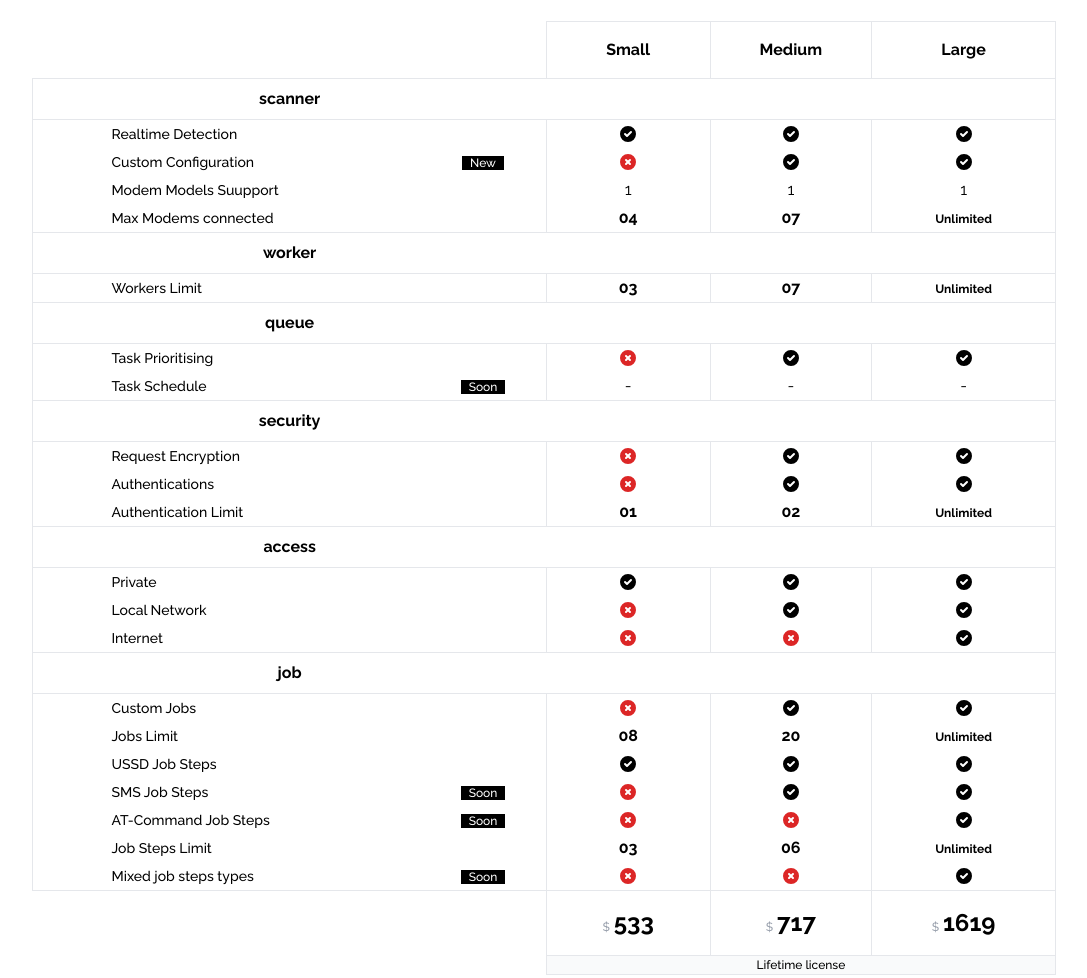
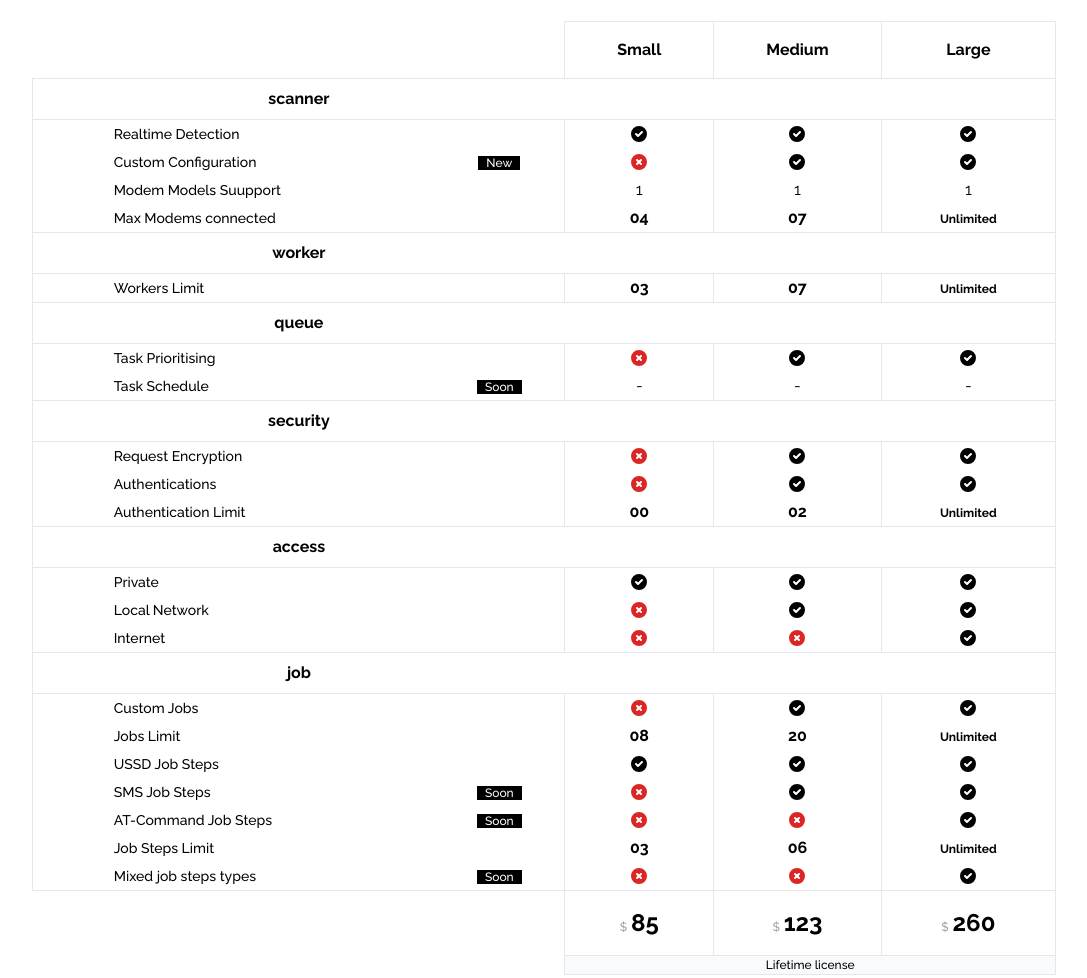
Before and after one commit to Bahae/portfolio, a website: page projects/octopuce/index.html in a window 1280 px wide. Shown: the part 2809-3787 px from the top of the page, without its empty margins (96-1183 px from the left). Drawn offline with Linux system fonts and the light colour scheme.

Commit message:
lower pricing

```diff
--- a/projects/octopuce/pricing.js
+++ b/projects/octopuce/pricing.js
@@ -187,7 +187,7 @@ class Pricing{
                 {
                     "id":"rtd",
                     "title":"Realtime Detection",
-                    "price": 40,
+                    "price": 10,
                     "qte":1,
                     "type":"boolean",
                     "tags":[],
@@ -195,7 +195,7 @@ class Pricing{
                 },{
                     "id":"cc",
                     "title":"Custom Configuration",
-                    "price": 10,
+                    "price": 3,
                     "qte":1,
                     "type":"boolean",
                     "tags":['New'],
@@ -203,7 +203,7 @@ class Pricing{
                 },{
                     "id":"mms",
                     "title":"Modem Models Suupport",
-                    "price": 5,
+                    "price": 1,
                     "qte":1,
                     "type":"checkbox",
                     "tags":[],
@@ -211,7 +211,7 @@ class Pricing{
                 },{
                     "id":"ml",
                     "title":"Max Modems connected",
-                    "price": 5,
+                    "price": 1,
                     "qte":1,
                     "type":"int",
                     "tags":[],
@@ -224,7 +224,7 @@ class Pricing{
                 {
                     "id":"wl",
                     "title":"Workers Limit",
-                    "price": 15,
+                    "price": 4,
                     "qte":1,
                     "type":"int",
                     "tags":[],
@@ -237,7 +237,7 @@ class Pricing{
                 {
                     "id":"p",
                     "title":"Task Prioritising",
-                    "price": 12,
+                    "price": 3,
                     "qte":1,
                     "type":"boolean",
                     "tags":[],
@@ -245,7 +245,7 @@ class Pricing{
                 },{
                     "id":"ts",
                     "title":"Task Schedule",
-                    "price": 15,
+                    "price": 4,
                     "qte":1,
                     "type":"boolean",
                     "tags":['Soon'],
@@ -259,7 +259,7 @@ class Pricing{
                 {
                     "id":"encryption",
                     "title":"Request Encryption",
-                    "price": 31,
+                    "price": 4,
                     "qte":1,
                     "type":"boolean",
                     "tags":[],
@@ -267,7 +267,7 @@ class Pricing{
                 },{
                     "id":"authentication",
                     "title":"Authentications",
-                    "price": 31,
+                    "price": 4,
                     "qte":1,
                     "type":"boolean",
                     "tags":[],
@@ -275,7 +275,7 @@ class Pricing{
                 },{
                     "id":"authlimit",
                     "title":"Authentication Limit",
-                    "price": 31,
+                    "price": 3,
                     "qte":1,
                     "type":"int",
                     "tags":[],
@@ -288,7 +288,7 @@ class Pricing{
                 {
                     "id":"private",
                     "title":"Private",
-                    "price": 18,
+                    "price": 3,
                     "qte":1,
                     "type":"boolean",
                     "tags":[],
@@ -296,7 +296,7 @@ class Pricing{
                 },{
                     "id":"local",
                     "title":"Local Network",
-                    "price": 31,
+                    "price": 5,
                     "qte":1,
                     "type":"boolean",
                     "tags":[],
@@ -304,7 +304,7 @@ class Pricing{
                 },{
                     "id":"internet",
                     "title":"Internet",
-                    "price": 45,
+                    "price": 7,
                     "qte":1,
                     "type":"boolean",
                     "tags":[],
@@ -317,7 +317,7 @@ class Pricing{
                 {
                     "id":"cj",
                     "title":"Custom Jobs",
-                    "price": 18,
+                    "price": 1,
                     "qte":1,
                     "type":"boolean",
                     "tags":[],
@@ -325,7 +325,7 @@ class Pricing{
                 },{
                     "id":"jl",
                     "title":"Jobs Limit",
-                    "price": 5,
+                    "price": 1,
                     "qte":1,
                     "type":"int",
                     "tags":[],
@@ -333,7 +333,7 @@ class Pricing{
                 },{
                     "id":"ujs",
                     "title":"USSD Job Steps",
-                    "price": 43,
+                    "price": 6,
                     "qte":1,
                     "type":"boolean",
                     "tags":[],
@@ -341,7 +341,7 @@ class Pricing{
                 },{
                     "id":"sjs",
                     "title":"SMS Job Steps",
-                    "price": 38,
+                    "price": 5,
                     "qte":1,
                     "type":"boolean",
                     "tags":['Soon'],
@@ -349,7 +349,7 @@ class Pricing{
                 },{
                     "id":"ajs",
                     "title":"AT-Command Job Steps",
-                    "price": 31,
+                    "price": 4,
                     "qte":1,
                     "type":"boolean",
                     "tags":['Soon'],
@@ -357,15 +357,15 @@ class Pricing{
                 },{
                     "id":"jsl",
                     "title":"Job Steps Limit",
-                    "price": 6,
-                    "qte":1,
+                    "price": 1,
+                    "qte":3,
                     "type":"int",
                     "tags":[],
                     "unit":null
                 },{
                     "id":"mjs",
                     "title":"Mixed job steps types",
-                    "price": 31,
+                    "price": 5,
                     "qte":1,
                     "type":"boolean",
                     "tags":['Soon'],
@@ -390,7 +390,7 @@ var plan1 = {
 
         "security.encryption":false,
         "security.authentication":false,
-        "security.authlimit":1,
+        "security.authlimit":0,
 
         "access.private":true,
         "access.local":false,
```
Also changed, not shown: index.html (+3 -3 lines).
